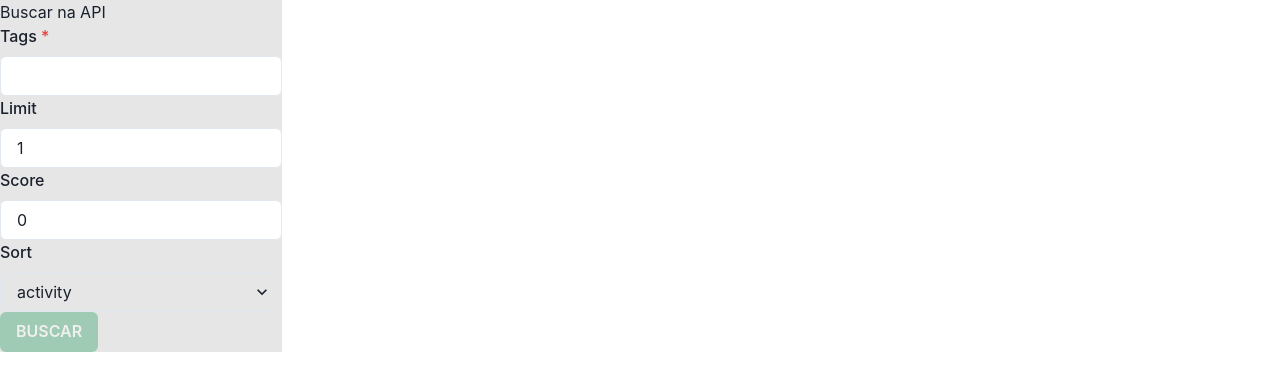
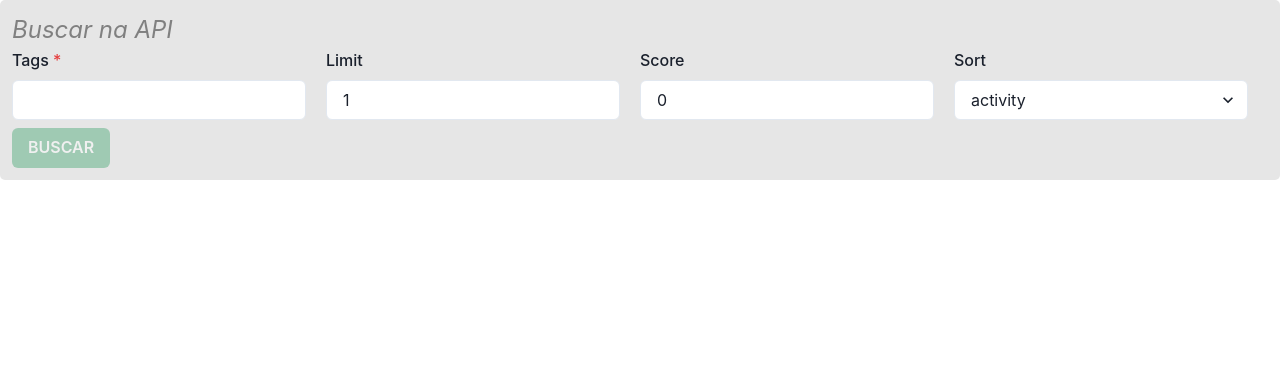
Before and after one commit to davisuga/desafiofullstack, a Next.js app: page / in a window 1280 px wide. Shown: the top 390 px of the page. Built offline with nearby package versions, Linux system fonts and the light colour scheme.

Commit message:
feat(searchbox): added missing styles to the searchbox component

```diff
--- a/components/SearchBox/index.tsx
+++ b/components/SearchBox/index.tsx
@@ -1,8 +1,8 @@
 import { useState } from "react";
 import Input from "../Input";
 import Button from "../Button";
-import CustomBox from "../CustomBox";
-import { FormControl, FormLabel } from "@chakra-ui/react";
+import Box from "../CustomBox";
+import { FormControl, FormLabel, Text } from "@chakra-ui/react";
 
 import { Select } from "@chakra-ui/react";
 
@@ -22,10 +22,10 @@ function SearchBox({ onSearch, loading }: SearchBoxProps) {
   };
 
   return (
-    <CustomBox bg="#E6E6E6" flexDir="row">
-      <h1>Buscar na API</h1>
-
-      <FormControl isRequired>
+    <Box width={"100%"} p={3} bg="#E6E6E6" flexDir="row" borderRadius={5}>
+      <Text variant="subtitle">Buscar na API</Text>
+      <Box variant="flex-center" mb={2}>
+        <FormControl mr={5} isRequired>
           <FormLabel>Tags</FormLabel>
 
           <Input
@@ -34,21 +34,26 @@ function SearchBox({ onSearch, loading }: SearchBoxProps) {
             onChange={(event) => setTags(event.target.value)}
           />
         </FormControl>
+        <FormControl mr={5}>
           <FormLabel>Limit</FormLabel>
           <Input
             value={limit}
             onChange={(event) => setLimit(parseInt(event.target.value) || 0)}
           />
+        </FormControl>
+        <FormControl mr={5}>
           <FormLabel>Score</FormLabel>
           <Input
             value={score}
             onChange={(event) => setScore(parseInt(event.target.value) || 0)}
           />
+        </FormControl>
 
+        <FormControl mr={5}>
           <FormLabel>Sort</FormLabel>
 
           {/* @ts-ignore  */}
-      <Select onChange={(event) => setSort(event.target.value)}>
+          <Select bg="white" onChange={(event) => setSort(event.target.value)}>
             <option value="activity">activity</option>
             <option value="votes">votes</option>
             <option value="creation">creation</option>
@@ -56,6 +61,8 @@ function SearchBox({ onSearch, loading }: SearchBoxProps) {
             <option value="week">week</option>
             <option value="created">created</option>
           </Select>
+        </FormControl>
+      </Box>
       <Button
         isDisabled={tags.length < 1}
         isLoading={loading}
@@ -64,7 +71,7 @@ function SearchBox({ onSearch, loading }: SearchBoxProps) {
       >
         BUSCAR
       </Button>
-    </CustomBox>
+    </Box>
   );
 }
 
```
Lines whose indentation alone changed are shown as unchanged.
